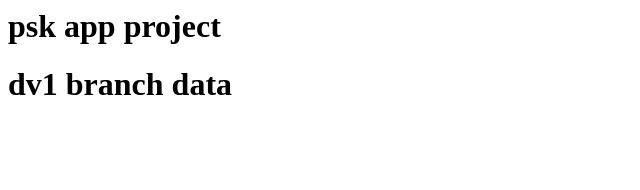
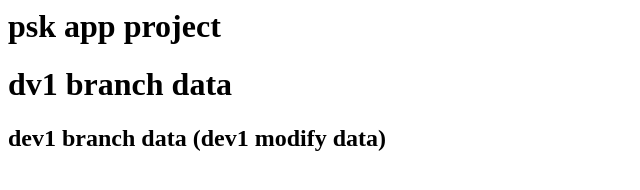
Before and after one commit to anshuyekude/pskapp, a plain HTML site: page pskapp/index.html in a window 1280 px wide. Shown: the whole page, without its empty margins (0-640 px from the left). Drawn offline with Linux system fonts and the light colour scheme.

Commit message:
add dev1 data h2 tag

```diff
--- a/pskapp/index.html
+++ b/pskapp/index.html
@@ -1,2 +1,3 @@
 <h1>psk app project</h1>
 <h1>dv1 branch data</h1>
+<h2>dev1 branch data (dev1 modify data)</h2>
```
